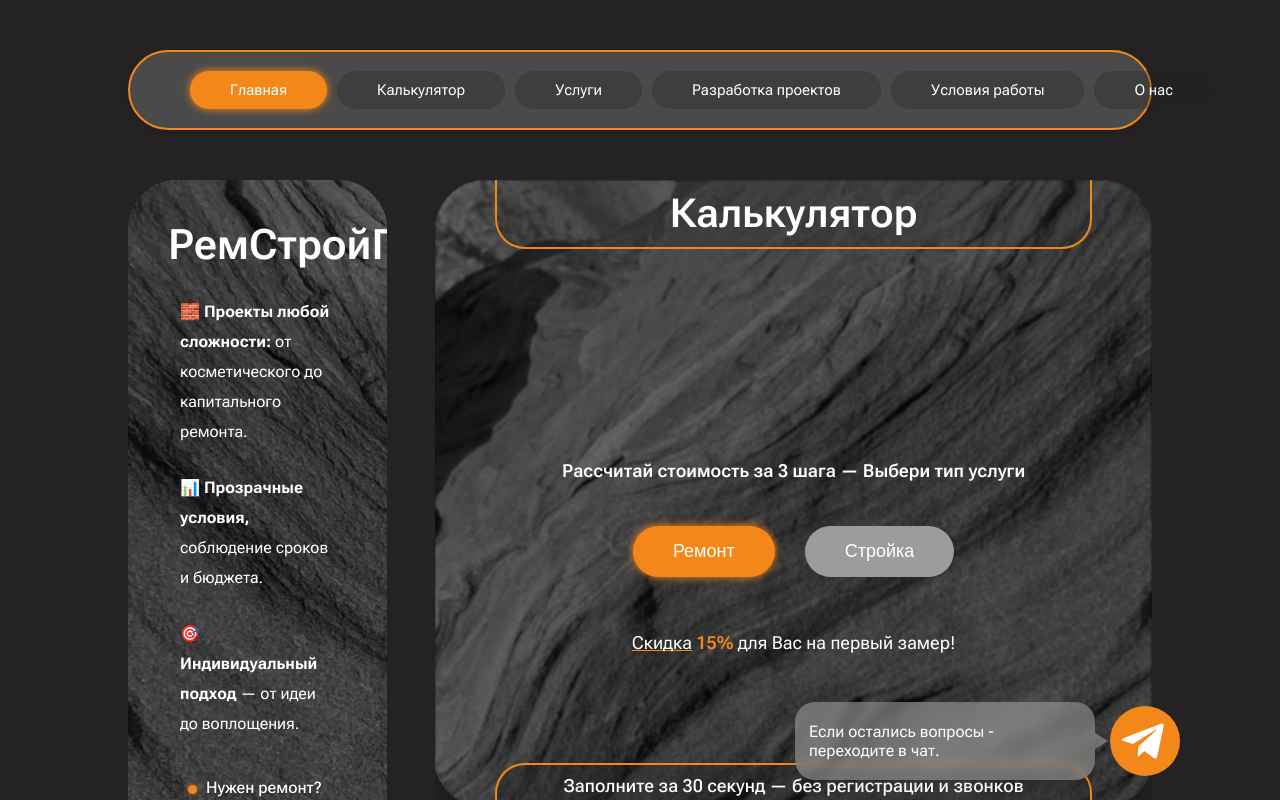
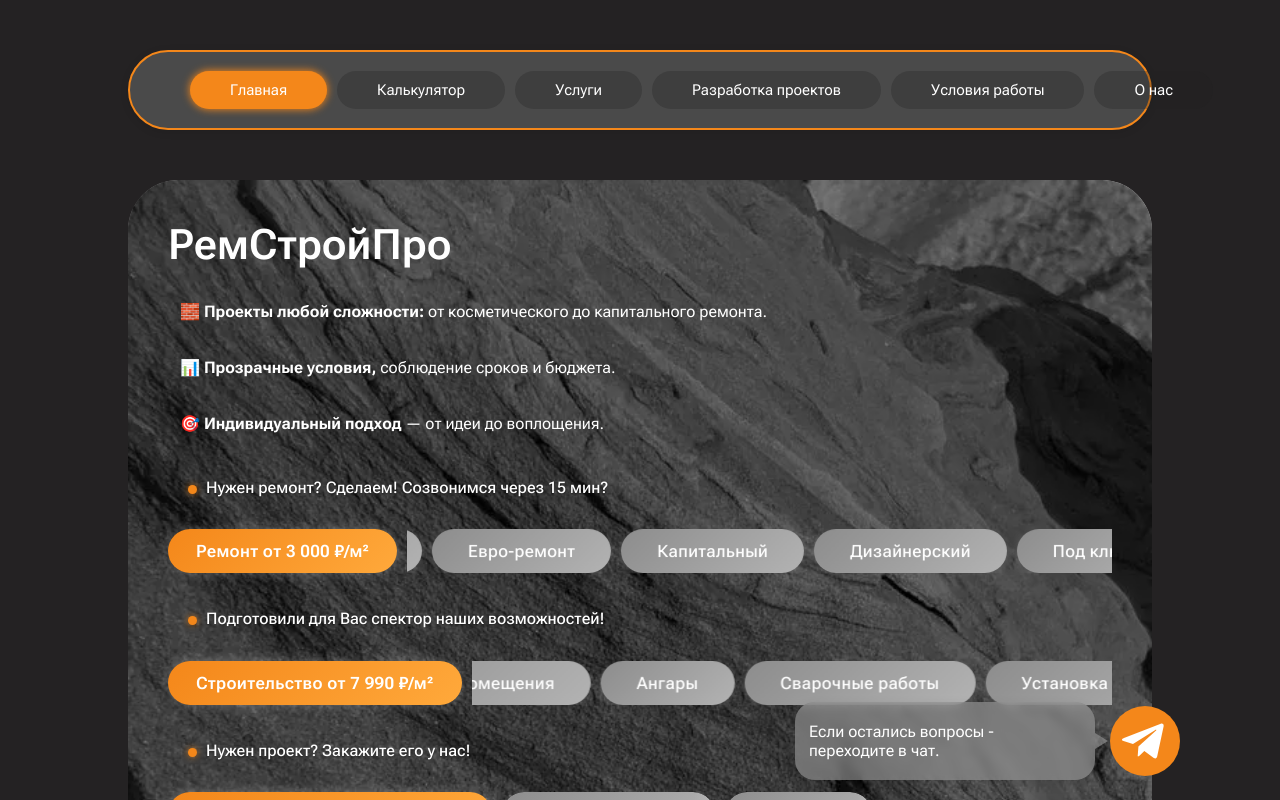
Before and after one commit to 1Arseny/RemStroyPro, a Next.js app: page / in a window 1280 px wide. Built offline with nearby package versions, Linux system fonts and the light colour scheme.

Commit message:
первая исправленная секция без норм адаптива bottom и адаптива этапов калькулятора

```diff
--- a/src/app/components/Field.module.css
+++ b/src/app/components/Field.module.css
@@ -173,6 +173,9 @@
         white-space: wrap;
         padding: 30px;
     }
+    .compact{
+        padding: 12px 10px;
+    }
     .transparentOrangePrice{
         padding: 10px 10px;
         height: auto;
--- a/src/app/globals.css
+++ b/src/app/globals.css
@@ -24,17 +24,22 @@ img{
 }
 #calculator{
   display: flex;
-  width: 30%;
   justify-content: center;
+  width: 100%;
+  max-width: 420px;
+  min-height: 400px;
+  margin: 0 auto;
 }
-@media (max-width: 1300px) {
+@media (min-width: 1024px) {
   #calculator {
-    min-width: 70%;
-    height: 50%;
+    width: 55%;
+    max-width: none;
   }
 }
-@media (max-width: 600px) {
+
+@media (max-width: 768px) {
   #calculator {
-    width: 98%;
+    width: 100%;
+    padding: 0 1rem;
   }
 }
--- a/src/app/sections/KrutorusAndCalc/Krutorus/Krutorus.module.css
+++ b/src/app/sections/KrutorusAndCalc/Krutorus/Krutorus.module.css
@@ -43,11 +43,11 @@
   gap: 2rem;
 }
 
-@media (min-width: 1024px) {
+@media (min-width: 1320px) {
   .topAndCalc {
     flex-direction: row;
-    justify-content: center;
+    justify-content: space-between;
     align-items: flex-start;
-    gap: 3rem;
+    padding: 0 2rem;
   }
 }
--- a/src/app/sections/KrutorusAndCalc/Krutorus/KrutorusBottom.module.css
+++ b/src/app/sections/KrutorusAndCalc/Krutorus/KrutorusBottom.module.css
@@ -8,11 +8,19 @@
     font-weight: 400;
     height: 400px;
     width: 100%;
+    max-width: 1360px;
+    margin: 2rem auto 0 auto;
+    padding: 0 2rem;
     margin-top: 2rem;
+}
+@media (max-width: 768px) {
+  .krutorusBottom {
+    padding: 0 1rem;
+  }
 }
 .images{
     display: flex;
-    width: 100%;
+    width: 25%;
     position: relative;
     z-index: 5;
     pointer-events: none;
@@ -28,14 +36,15 @@
 }
 .cloud{
     position: absolute;
-    top: -40px;
-    left: calc(440px - 170px);
+    top: -70px;
+    left: calc(400px - 170px);
 }
 .fieldsAndButton {
     position: relative;
     z-index: 5;
     align-self: center;
     justify-self: flex-end;
+    width: 64%;
 }
 .fieldsOpacity{
     max-width: 400px;
@@ -46,17 +55,19 @@
     flex-direction: column;
     align-items: flex-start;
     position: relative;
+    transition: opacity 0.5s ease;
 }
 .fields{
     display: flex;
     flex-direction: column;
+    align-items: flex-start;
     gap: 30px;
-    margin: 60px;
+    /* margin: 60px; */
 }
 .arrowLeft{
     position: absolute;
-    right: 30px;
-    bottom: 50px;
+    right: 0;
+    bottom: -20;
     user-select: none;
     transition: none;
 }
@@ -68,12 +79,12 @@
 .stone1{
     position: absolute;
     z-index: 0;
-    bottom: 60px;
-    right: -130px;
+    bottom: -120px;
+    right: -65px;
     filter: blur(5px);
 }
 .tgbtn{
-    margin-left: 171px;
+    margin-left: 520px;
 }
 .link{
     color: white;
@@ -144,9 +155,13 @@
 @media (max-width: 580px) {
     .krutorusBottom {
         height: auto;
-        padding: 20px;
+        padding: 0 20px 0 20px;
         flex-direction: column;
         border: none;
+        margin: 0;
+    }
+    .fieldsAndButton{
+        width: 100%;
     }
     .fields {
         display: flex;
--- a/src/app/sections/KrutorusAndCalc/Krutorus/KrutorusBottom.tsx
+++ b/src/app/sections/KrutorusAndCalc/Krutorus/KrutorusBottom.tsx
@@ -46,7 +46,7 @@ function KrutorusBottom() {
                             ref={orangeRef}
                             className={inView ? styles.animateLeft : ''}
                         >
-                            <Field className={'transparentOrange'}>
+                            <Field className={'transparentOrange compact'}>
                                 Есть вопросы или нужна помощь с выбором услуги?
                             </Field>
                         </div>
@@ -54,7 +54,7 @@ function KrutorusBottom() {
                             ref={grayRef}
                             className={inView ? styles.animateRight : ''}
                         >
-                            <Field className={'transparentGray'}>
+                            <Field className={'transparentGray compact'}>
                                 - Да, хочу уточнить пару моментов.<br />
                                 <Link className={styles.link} href="/">
                                     📲 <span className={styles.linkDecoration}>Пишите в Telegram — ответим быстро!</span>
@@ -62,12 +62,11 @@ function KrutorusBottom() {
                             </Field>
                         </div>
                     </div>
-
                     <Image
-  className={`${styles.arrowLeft} ${inView ? styles.animateDrawArrow : ''}`}
-  src={arrowLeft}
-  alt='arrow'
-/>
+                        className={`${styles.arrowLeft} ${inView ? styles.animateDrawArrow : ''}`}
+                        src={arrowLeft}
+                        alt='arrow'
+                    />
                     <div className={styles.tgbtn}>
                         <TelegramBlueButton />
                     </div>
```
